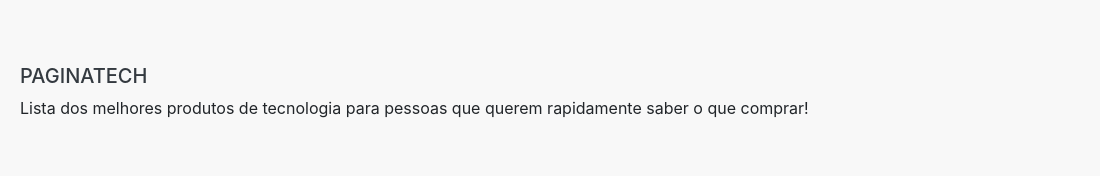
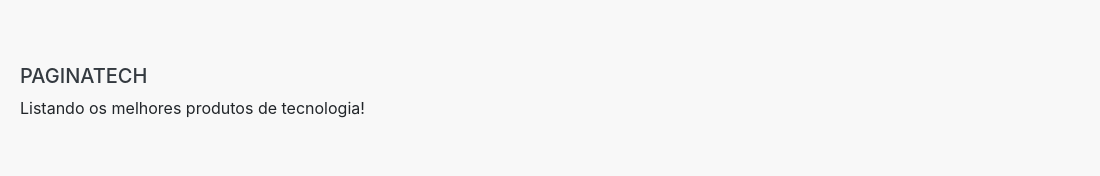
Before and after one commit to xRosbergx/bioinsta.github.io, a plain HTML site: page index.html in a window 1280 px wide. Shown: the top 176 px of the page, 180-1280 px from the left. Drawn offline with nearby package versions, Linux system fonts and the light colour scheme.

Commit message:
Update index.html

```diff
--- a/index.html
+++ b/index.html
@@ -48,7 +48,7 @@
     <img src="https://paginatech.com.br/wp-content/uploads/2020/02/LOGO-03.png" class="m-3" alt="image" width="75px" height="75px">
     <div class="media-body m-2">
       <h5 class="align-items-center mt-2">PAGINATECH</h5>
-      <p>Lista dos melhores produtos de tecnologia para pessoas que querem rapidamente saber o que comprar!</p>
+      <p>Listando os melhores produtos de tecnologia!</p>
     </div>
   </div>
 <div class="mt-4">
```
